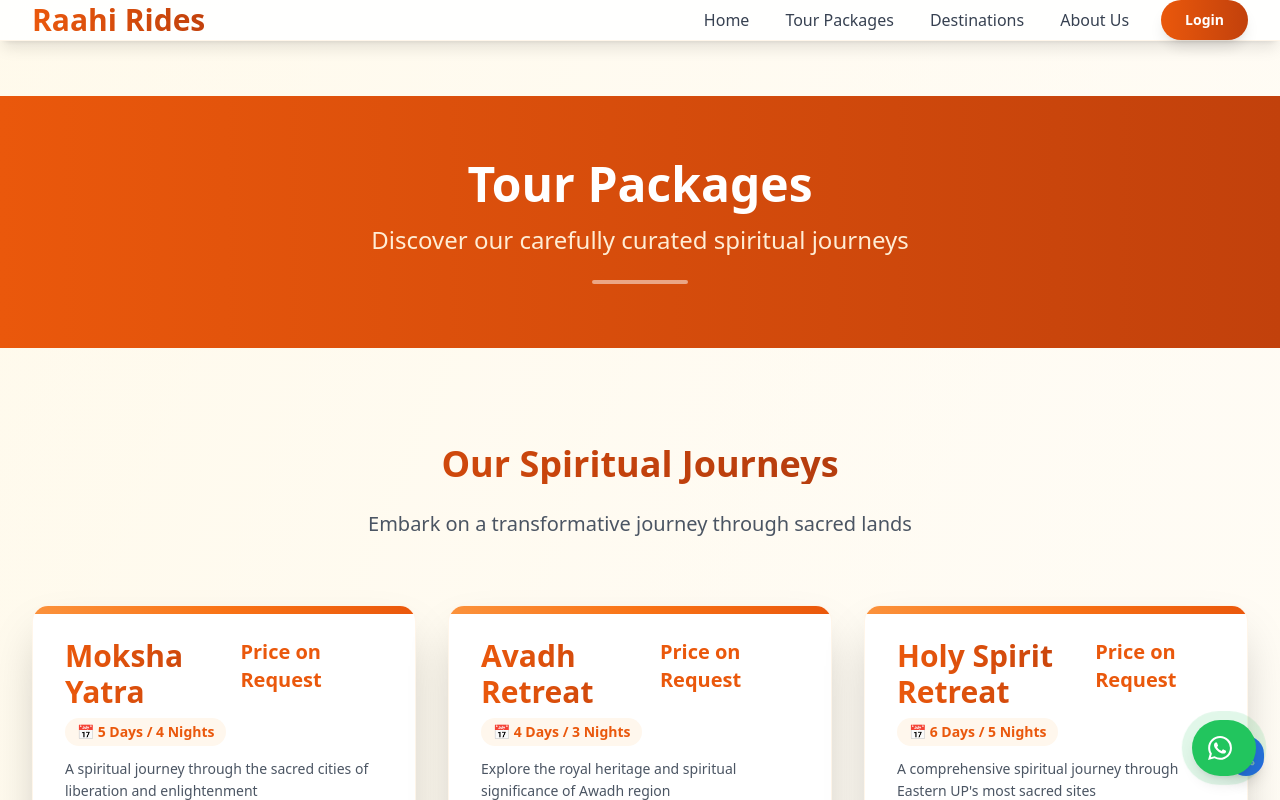
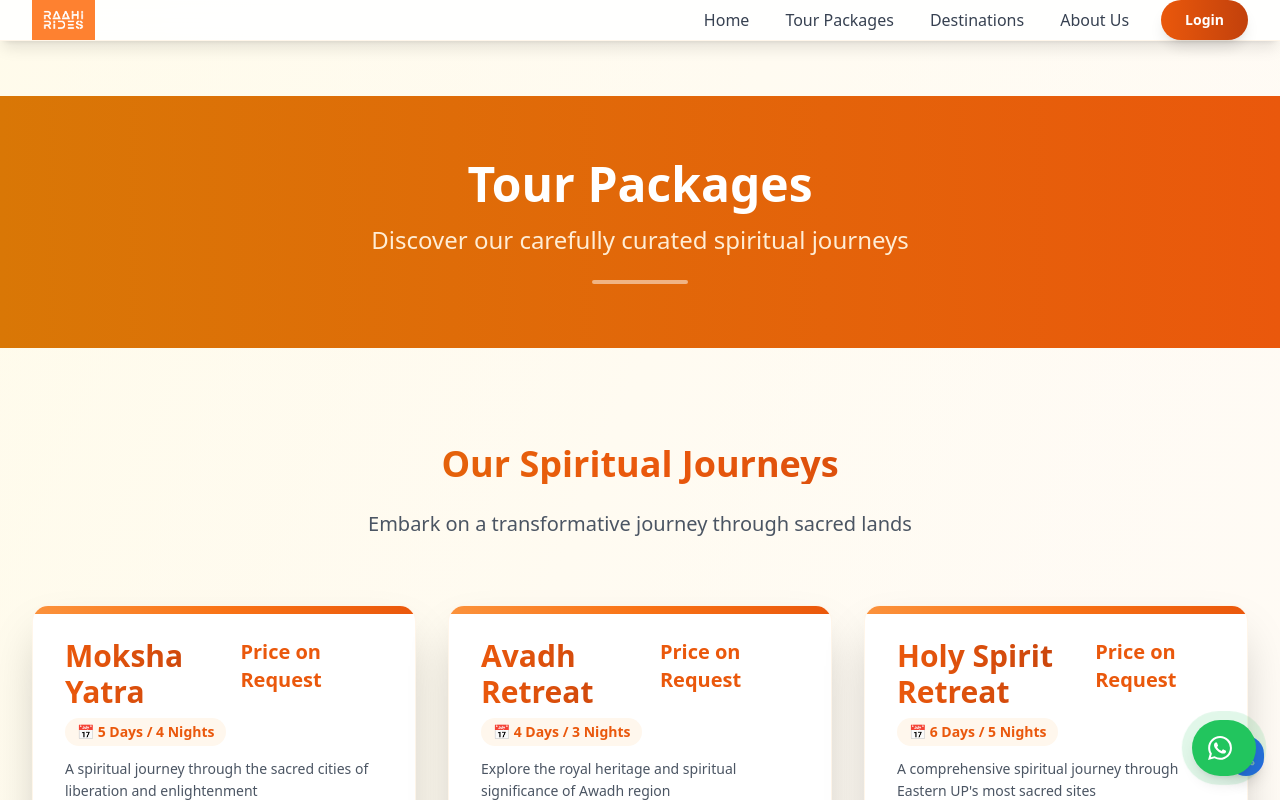
Before and after one commit to kdadks/raahirides, a React (Vite) app: page /packages in a window 1280 px wide. Shown: the top 800 px of the page. Built offline with nearby package versions, Linux system fonts and the light colour scheme.

Commit message:
SEO improvements

```diff
--- a/index.html
+++ b/index.html
@@ -2,16 +2,44 @@
 <html lang="en">
   <head>
     <meta charset="UTF-8" />
-    <link rel="icon" type="image/svg+xml" href="/vite.svg" />
+    <link rel="icon" type="image/png" href="/raahi_rides_logo.png" />
     <meta name="generator" content="Hostinger Horizons" />
     <meta name="viewport" content="width=device-width, initial-scale=1.0" />
-    <meta name="description" content="Discover the rich cultural heritage of Eastern UP, Bihar & Nepal with RaahiRides. Book spiritual tours and cultural experiences." />
+    <meta name="description" content="Discover the rich cultural heritage of Eastern UP, Bihar & Nepal with RaahiRides. Book spiritual tours, cultural experiences, and travel packages. Best travel agency for spiritual, heritage, and adventure tours in India and Nepal." />
+    <meta name="keywords" content="travel, tours, spiritual tours, heritage tours, cultural experiences, India, Nepal, Eastern UP, Bihar, RaahiRides, travel packages, adventure, tourism, pilgrimage, best travel agency" />
+    <meta name="robots" content="index, follow" />
     <meta property="og:title" content="RaahiRides - Cultural Heritage Tours" />
-    <meta property="og:description" content="Experience spiritual journeys and cultural heritage tours across Eastern UP, Bihar & Nepal" />
+    <meta property="og:description" content="Experience spiritual journeys and cultural heritage tours across Eastern UP, Bihar & Nepal. Book your next adventure with the best travel agency." />
     <meta property="og:type" content="website" />
     <meta property="og:url" content="https://raahirides.com" />
+    <meta property="og:image" content="https://raahirides.com/raahi_rides_logo.png" />
+    <meta property="og:locale" content="en_IN" />
+    <meta name="twitter:card" content="summary_large_image" />
+    <meta name="twitter:title" content="RaahiRides - Cultural Heritage Tours" />
+    <meta name="twitter:description" content="Book spiritual, heritage, and adventure tours in India and Nepal with RaahiRides." />
+    <meta name="twitter:image" content="https://raahirides.com/raahi_rides_logo.png" />
     <link rel="canonical" href="https://raahirides.com" />
     <title>RaahiRides - Cultural Heritage Tours in Eastern UP, Bihar & Nepal</title>
+    <script type="application/ld+json">
+    {
+      "@context": "https://schema.org",
+      "@type": "TravelAgency",
+      "name": "RaahiRides",
+      "url": "https://raahirides.com",
+      "logo": "https://raahirides.com/raahi_rides_logo.png",
+      "description": "Discover the rich cultural heritage of Eastern UP, Bihar & Nepal with RaahiRides. Book spiritual tours, cultural experiences, and travel packages.",
+      "address": {
+        "@type": "PostalAddress",
+        "addressCountry": "IN"
+      },
+      "areaServed": ["IN", "NP"],
+      "contactPoint": {
+        "@type": "ContactPoint",
+        "contactType": "customer support",
+        "email": "info@raahirides.com"
+      }
+    }
+    </script>
   </head>
   <body>
     <div id="root"></div>
--- a/package.json
+++ b/package.json
@@ -31,6 +31,7 @@
     "nodemailer": "^7.0.3",
     "react": "^18.2.0",
     "react-dom": "^18.2.0",
+    "react-helmet": "^6.1.0",
     "react-router-dom": "^6.16.0",
     "tailwind-merge": "^1.14.0",
     "tailwindcss-animate": "^1.0.7"
--- a/src/components/Footer.jsx
+++ b/src/components/Footer.jsx
@@ -22,11 +22,14 @@ const Footer = () => {
           {/* Brand Section */}
           <div className="text-center md:text-left">
             <div className="flex items-center justify-center md:justify-start mb-6">
-              <div className="w-12 h-12 bg-gradient-to-br from-orange-500 to-orange-600 rounded-xl flex items-center justify-center mr-4 shadow-lg">
-                <span className="text-xl">🚗</span>
-              </div>
+              <img
+                src="/raahi_rides_logo.png"
+                alt="Raahi Rides Logo"
+                className="w-12 h-12 rounded-xl mr-4 shadow-lg"
+                style={{ maxHeight: "48px" }}
+              />
               <h3 className="text-2xl md:text-3xl font-bold bg-gradient-to-r from-orange-400 to-orange-500 bg-clip-text text-transparent">
-                Raahi Rides
+                <span className="sr-only">Raahi Rides</span>
               </h3>
             </div>
             <p className="text-gray-300 text-lg leading-relaxed mb-6">
--- a/src/components/Navbar.jsx
+++ b/src/components/Navbar.jsx
@@ -30,10 +30,15 @@ const Navbar = () => {
           <button
             onClick={() => handleNavigation("/")}
             className="flex items-center group"
+            aria-label="Raahi Rides Home"
           >
-            <span className="text-2xl md:text-3xl font-bold bg-gradient-to-r from-orange-600 to-orange-700 bg-clip-text text-transparent group-hover:from-orange-700 group-hover:to-orange-800 transition-all duration-300">
-              Raahi Rides
-            </span>
+            <img
+              src="/raahi_rides_logo.png"
+              alt="Raahi Rides Logo"
+              className="h-10 w-auto mr-2"
+              style={{ maxHeight: "40px" }}
+            />
+            <span className="sr-only">Raahi Rides</span>
           </button>
 
           {/* Desktop Menu */}
--- a/src/pages/ContactUs.jsx
+++ b/src/pages/ContactUs.jsx
@@ -1,4 +1,5 @@
 import React, { useState, useEffect } from "react";
+import { Helmet } from "react-helmet";
 import { motion } from "framer-motion";
 import { Button } from "@/components/ui/button";
 import { useToast } from "@/components/ui/use-toast";
@@ -87,7 +88,13 @@ const ContactUs = () => {
   };
 
   return (
-    <div className="min-h-screen bg-gradient-to-br from-orange-50 via-white to-amber-50 py-16 px-4">
+    <>
+      <Helmet>
+        <title>Contact Us | RaahiRides Travel Agency</title>
+        <meta name="description" content="Contact RaahiRides for travel inquiries, bookings, and support. Reach out for spiritual, heritage, and adventure tours in Eastern UP, Bihar, and Nepal." />
+        <meta name="keywords" content="contact, RaahiRides, travel agency, support, booking, inquiry, India, Nepal, Eastern UP, Bihar, tours, help" />
+      </Helmet>
+      <div className="min-h-screen bg-gradient-to-br from-orange-50 via-white to-amber-50 py-16 px-4">
       <div className="max-w-6xl mx-auto">
         <motion.div
           initial={{ opacity: 0, y: 20 }}
@@ -325,6 +332,7 @@ const ContactUs = () => {
         </div>
       </div>
     </div>
+  </>
   );
 };
 
--- a/src/pages/Destinations.jsx
+++ b/src/pages/Destinations.jsx
@@ -1,4 +1,5 @@
 import React, { useState, useEffect } from "react";
+import { Helmet } from "react-helmet";
 import { motion } from "framer-motion";
 import Destination from "@/components/Destination";
 import BookingModal from "@/components/BookingModal";
@@ -24,7 +25,13 @@ const Destinations = () => {
   };
 
   return (
-    <div className="min-h-screen bg-gradient-to-br from-amber-50/30 to-orange-50/50 pt-24">
+    <>
+      <Helmet>
+        <title>Popular Destinations | RaahiRides Travel Agency</title>
+        <meta name="description" content="Explore the most popular spiritual and cultural destinations in Eastern UP, Bihar, and Nepal. Discover sacred places, heritage sites, and custom travel packages with RaahiRides." />
+        <meta name="keywords" content="destinations, travel, tours, spiritual, cultural, heritage, India, Nepal, Eastern UP, Bihar, RaahiRides, popular places, sacred sites, custom packages" />
+      </Helmet>
+      <div className="min-h-screen bg-gradient-to-br from-amber-50/30 to-orange-50/50 pt-24">
       {/* Header Section */}
       <div className="bg-gradient-to-r from-amber-600 to-orange-600 text-white py-16">
         <div className="max-w-7xl mx-auto px-4">
@@ -114,6 +121,7 @@ const Destinations = () => {
         destination={selectedDestination}
       />
     </div>
+  </>
   );
 };
 
--- a/src/pages/Packages.jsx
+++ b/src/pages/Packages.jsx
@@ -1,4 +1,5 @@
 import React, { useState, useEffect } from "react";
+import { Helmet } from "react-helmet";
 import { motion } from "framer-motion";
 import PackageTour from "@/components/PackageTour";
 import BookingModal from "@/components/BookingModal";
@@ -28,9 +29,15 @@ const Packages = () => {
   };
 
   return (
-    <div className="min-h-screen bg-gradient-to-br from-orange-50/30 to-amber-50/50 pt-24">
+    <>
+      <Helmet>
+        <title>Tour Packages | RaahiRides Travel Agency</title>
+        <meta name="description" content="Discover spiritual and heritage tour packages in Eastern UP, Bihar, and Nepal. Book curated journeys with RaahiRides for the best travel experiences." />
+        <meta name="keywords" content="tour packages, travel, spiritual tours, heritage tours, India, Nepal, Eastern UP, Bihar, RaahiRides, curated journeys, book tours" />
+      </Helmet>
+      <div className="min-h-screen bg-gradient-to-br from-amber-50/30 to-orange-50/50 pt-24">
       {/* Header Section */}
-      <div className="bg-gradient-to-r from-orange-600 to-orange-700 text-white py-16">
+      <div className="bg-gradient-to-r from-amber-600 to-orange-600 text-white py-16">
         <div className="max-w-7xl mx-auto px-4">
           <motion.div
             initial={{ opacity: 0, y: 30 }}
@@ -56,7 +63,7 @@ const Packages = () => {
             transition={{ duration: 0.6 }}
             className="text-center mb-16"
           >
-            <h2 className="text-3xl md:text-4xl font-bold mb-6 bg-gradient-to-r from-orange-600 via-orange-700 to-orange-800 bg-clip-text text-transparent">
+            <h2 className="text-3xl md:text-4xl font-bold mb-6 bg-gradient-to-r from-amber-600 via-orange-600 to-orange-700 bg-clip-text text-transparent">
               Our Spiritual Journeys
             </h2>
             <p className="text-xl text-gray-600 max-w-3xl mx-auto leading-relaxed">
@@ -88,6 +95,7 @@ const Packages = () => {
         destination={selectedDestination}
       />
     </div>
+  </>
   );
 };
 
--- a/src/pages/PrivacyPolicy.jsx
+++ b/src/pages/PrivacyPolicy.jsx
@@ -1,4 +1,5 @@
 import React, { useEffect } from "react";
+import { Helmet } from "react-helmet";
 import { motion } from "framer-motion";
 
 const PrivacyPolicy = () => {
@@ -7,7 +8,13 @@ const PrivacyPolicy = () => {
   }, []);
 
   return (
-    <div className="min-h-screen bg-gradient-to-br from-orange-50 via-white to-amber-50 py-16 px-4">
+    <>
+      <Helmet>
+        <title>Privacy Policy | RaahiRides Travel Agency</title>
+        <meta name="description" content="Read the privacy policy of RaahiRides. Learn how we protect your personal information and ensure secure travel bookings for Eastern UP, Bihar, and Nepal." />
+        <meta name="keywords" content="privacy policy, RaahiRides, data protection, travel agency, personal information, security, India, Nepal, Eastern UP, Bihar" />
+      </Helmet>
+      <div className="min-h-screen bg-gradient-to-br from-orange-50 via-white to-amber-50 py-16 px-4">
       <div className="max-w-4xl mx-auto">
         <motion.div
           initial={{ opacity: 0, y: 20 }}
@@ -149,6 +156,7 @@ const PrivacyPolicy = () => {
         </motion.div>
       </div>
     </div>
+  </>
   );
 };
 
--- a/src/pages/TermsAndConditions.jsx
+++ b/src/pages/TermsAndConditions.jsx
@@ -1,4 +1,5 @@
 import React, { useEffect } from "react";
+import { Helmet } from "react-helmet";
 import { motion } from "framer-motion";
 
 const TermsAndConditions = () => {
@@ -7,7 +8,13 @@ const TermsAndConditions = () => {
   }, []);
 
   return (
-    <div className="min-h-screen bg-gradient-to-br from-orange-50 via-white to-amber-50 py-16 px-4">
+    <>
+      <Helmet>
+        <title>Terms and Conditions | RaahiRides Travel Agency</title>
+        <meta name="description" content="Read the terms and conditions for using RaahiRides travel services. Learn about bookings, cancellations, responsibilities, and legal information." />
+        <meta name="keywords" content="terms and conditions, RaahiRides, travel agency, booking policy, cancellation, legal, India, Nepal, Eastern UP, Bihar" />
+      </Helmet>
+      <div className="min-h-screen bg-gradient-to-br from-orange-50 via-white to-amber-50 py-16 px-4">
       <div className="max-w-4xl mx-auto">
         <motion.div
           initial={{ opacity: 0, y: 20 }}
@@ -181,6 +188,7 @@ const TermsAndConditions = () => {
         </motion.div>
       </div>
     </div>
+  </>
   );
 };
 
```
Also changed, not shown: src/pages/About.jsx (+9 -1 lines), src/pages/TourDetails.jsx (+15 -1 lines), public/raahi_rides_logo.png (added), public/robots.txt (added), 1 other file (tests, documents, lock files or other folders).
